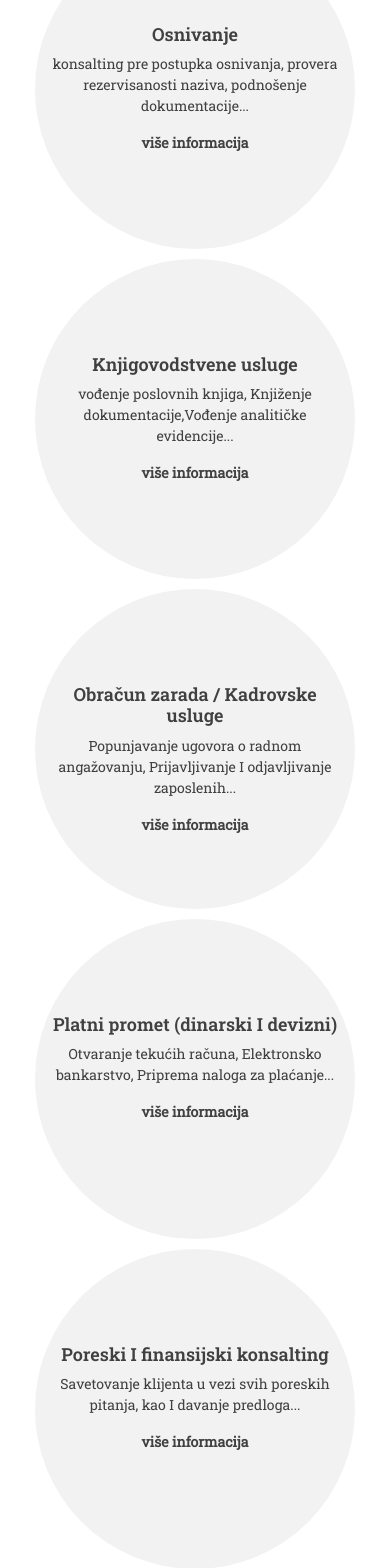
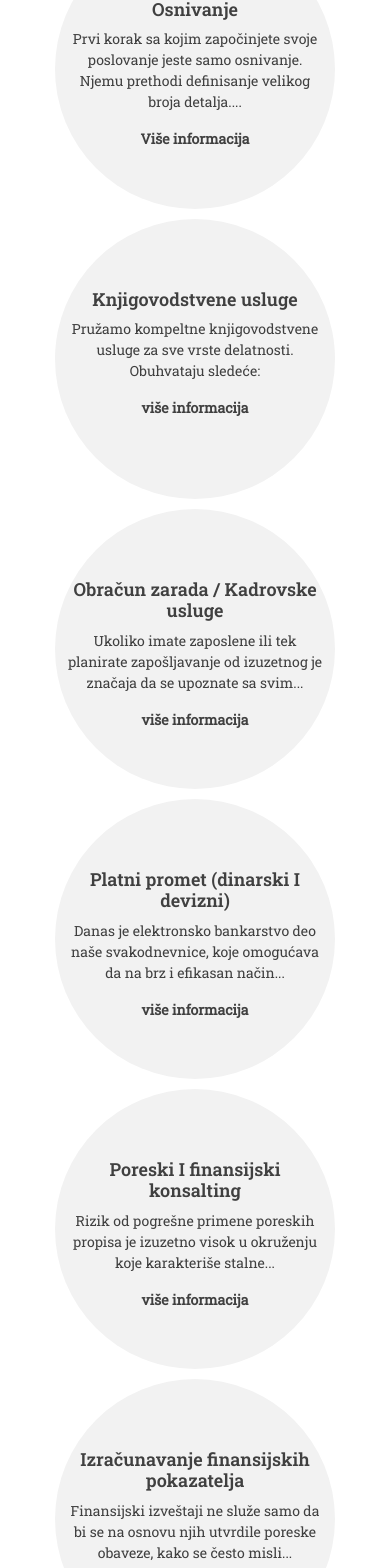
Before and after one commit to DusanJankovic877/flowlence, a Vue app: page /services in a window 390 px wide. Shown: the part 417-1985 px from the top of the page. Built offline with nearby package versions, Linux system fonts and the light colour scheme.

Commit message:
At PriceListComponent i have added some styles for media query, and at Services view i have added styles,  and in its components i have changed text and added class for heading style

```diff
--- a/src/components/servicesComponents/AccountingServicesComponent.vue
+++ b/src/components/servicesComponents/AccountingServicesComponent.vue
@@ -1,12 +1,17 @@
 <template>
-<div class="col-lg-4 m-auto service-height">
+    <div class="col-lg-8 m-auto">
         <h2>Knjigovodstvene usluge</h2>
+        <p class="align-l">
+            <b>
+                Pružamo kompeltne knjigovodstvene usluge za sve vrste delatnosti. Obuhvataju sledeće:
+            </b>
+        </p>
+        <div class="col-lg-8 ml-auto service-height">
             <ul class="text-left">
                 <li>
                     <p>
                         vođenje poslovnih knjiga : dnevnika, glavne knjige, knjige glavne blagajne, knjige ulaznih
                         računa i knjige izlaznih računa
-
                     </p>
                 </li>
                 <li>
@@ -17,7 +22,13 @@
                 </li>
                 <li>
                     <p>
-                Vođenje analitičke evidencije: kupci, dobavljači, osnovna sredstva, roba, material,
+                        Knjiženje dokumentacije u zakonski propisanim evidencijama u skladu sa odredbama Zakona
+                        o računovodstvu i reviziji
+                    </p>
+                </li>
+                <li>
+                    <p>
+                        Vođenje analitičke evidencije: kupci, dobavljači, osnovna sredstva, roba, materijal,
                         proizvodnja, gotovi proizvodi
                     </p>
                 </li>
@@ -27,7 +38,11 @@
                         nivelacija cena
                     </p>
                 </li>
-        <li><p>Obračun I sastavljanje poreske prijave za PDV </p></li>
+                <li>
+                    <p>
+                        Obračun I sastavljanje poreske prijave za PDV
+                    </p>
+                </li>
                 <li>
                     <p>
                         Sastavljanje finansijskih izveštaja sa izradom poreskih bilansa I poreskih prijava poreza na
@@ -35,8 +50,9 @@
                     </p>
                 </li>
             </ul>
+
+        </div>
         <serviceButtonsComponent @send-result-values="goBackTo" @go-back-home="goBackToHome" :fromRoute="fromRoute"/>
-
     </div>
 </template>
 <script>
@@ -58,3 +74,6 @@ export default {
     },
 }
 </script>
+<style >
+
+</style>
--- a/src/components/servicesComponents/CalculationFinancialIndicatorsComponent.vue
+++ b/src/components/servicesComponents/CalculationFinancialIndicatorsComponent.vue
@@ -1,17 +1,28 @@
 <template>
-<div class="col-lg-4 m-auto service-height">
-    <h2>Izračunavanje finansijskih pokazatelja, izrada biznis planova</h2>
-    <ul class="text-left">
-        <li>
-            <p>
-                izračunavanje pokazateljima finansijske uspešnosti poslovanja preduzeća u cilju redovnog
-                praćenja finansijskog stanja preduzeća
-            </p>
-        </li>
-        <li><p>Izrada biznis plana</p></li>
-    </ul>
+<div class="col-lg-8 m-auto">
+        <h2>Izračunavanje finansijskih pokazatelja, izrada biznis planova</h2>
+    <div class="col-lg-9 m-auto service-height">
+        <p>
+            Finansijski izveštaji ne služe samo da bi se na osnovu njih utvrdile poreske obaveze, kako se
+            često misli. Na osnovu njih se mogu izračunati brojni finansijski pokazatelji koji Vam mogu
+            pomoći da donesete ispravne poslovne odluke.
+        </p>
+        <p>
+            Smatramo da je bitno da svaki vlasnik privatnog biznisa danas razume logiku bilansa i da zna
+            u osnovi šta finansijski izveštaji predstavljaju i kako se čitaju.
+        </p>
+        <p>
+            Iz tog razloga pružamo našim klijentima konsultacije i edukaciju iz ove oblasti kako bi bolje
+            razumeli svoje poslovanje u finansijskom smislu. Pored toga bavimo se i izračunavanjem
+            pokazatelja finansijske uspešnosti poslovanja preduzeća uvažavajući specifičnosti u cilju
+            redovnog praćenja finansijskog stanja preduzeća.
+        </p>
+        <p>
+            Izrada biznis planova takođe spada u delokrug naših usluga.
+        </p>
+
+    </div>
     <serviceButtonsComponent @send-result-values="goBackTo" @go-back-home="goBackToHome" :fromRoute="fromRoute"/>
-
 </div>
 </template>
 <script>
--- a/src/components/servicesComponents/FoundationComponent.vue
+++ b/src/components/servicesComponents/FoundationComponent.vue
@@ -1,20 +1,41 @@
 <template>
-<div class="col-lg-4 m-auto service-height">
+    <div class="col-lg-8 m-auto">
         <h2>Osnivanje</h2>
-    {{fromRoute}}
+            <p class="align-l">
+                <b>
+                    Prvi korak sa kojim započinjete svoje poslovanje jeste samo osnivanje. Njemu prethodi
+                    definisanje velikog broja detalja, a mi Vam možemo pomoći u tome da sagledate koji su
+                    najbitniji i na šta treba da obratite posebnu pažnju. Naše usluge obuhvataju:
+                </b>
+            </p>
+    <div class="col-lg-8 ml-auto service-height">
         <ul class="text-left">
             <li>
-            <p>konsalting pre postupka osnivanja (izbor odgovarajuće pravne forme, definisanje pretežne
-                delatnosti, informisanje o fiksnim troškovima poslovanja, mogućim oblicima zapošljavanja I sl.)
+                <p>Konsalting pre postupka osnivanja </p>
+                <ol>
+                    <li>
+                        <p>
+                            Pomoć pri izboru odgovarajuće pravne forme , detaljno informisanje o poreskim
+                            obavezama uz poređenje različitih pravnih formi kako bi se izabrala najoptimalnija
                         </p>
                     </li>
+                    <li><p>Definisanje pretežne delatnosti</p></li>
+                    <li><p>Informisanje o fiksnim troškovima poslovanja</p></li>
+                    <li><p>Informisanje o mogućim oblicima zapošljavanja</p></li>
+                    <li><p>I slično</p></li>
+                </ol>
+            </li>
+            <li><p>Provera rezervisanosti naziva</p></li>
+            <li><p>Podnošenje dokumentacije u APR-u</p></li>
+            <li><p>Otvaranje računa u banci</p></li>
             <li>
-            <p>provera rezervisanosti naziva, podnošenje dokumentacije u APR-u, overa OP obrasca, izrada
-                pečata, otvaranje računa u banci, podnošenje dokumentacije u poresku upravu, prijava u PIO
-                fond, overa zdravstvene kartice.
+                <p>
+                    Podnošenje dokumentacije u poresku upravu (poreske prijave), prijava u PIO fond, overa
+                    zdravstvene kartice.
                 </p>
             </li>
         </ul>
+    </div>
         <serviceButtonsComponent @send-result-values="goBackTo" @go-back-home="goBackToHome" :fromRoute="fromRoute"/>
     </div>
 </template>
--- a/src/components/servicesComponents/PaymentsComponent.vue
+++ b/src/components/servicesComponents/PaymentsComponent.vue
@@ -1,14 +1,27 @@
 <template>
-<div class="col-lg-4 m-auto service-height service-height">
+    <div class="col-lg-8 m-auto">
+
         <h2>Platni promet (dinarski I devizni)</h2>
+        <p class="align-l">
+            <b>
+                Danas je elektronsko bankarstvo deo naše svakodnevnice, koje omogućava da na brz i
+                efikasan način realizujete novčane transkacije. Klijentima dajemo mogućnost da na osnovu
+                ovlašćenja koje nam dodele obavljamo transakcije u njihovo ime i za njihov račun ili u
+                slučaju da žele samostalno da obavljaju elektronsko bankarstvo stojimo na raspolaganju za
+                sva pitanja i podršku.
+            </b>
+        </p>
+        <div class="col-lg-8 ml-auto service-height service-height">
             <ul class="text-left">
-        <li><p>Otvaranje tekućih računa kod domaćih banaka</p></li>
+                <li><p>Pomoć prilikom otvaranje tekućih računa kod domaćih banaka</p></li>
                 <li><p>Elektronsko bankarstvo</p></li>
                 <li><p>Priprema naloga za plaćanje, elektronska plaćanja i transferi u skadu sa instrukcijama klijenta</p></li>
-        <li><p>Preuzimanje izvoda iz banke</p></li>
+                <li><p>Raspored deviznih priliva</p></li>
+                <li><p>Kupoprodaja deviza</p></li>
                 <li><p>Komuniciranje sa bankom</p></li>
-        <li><p>drugi poslovi iz domena kontrole tokova gotovine</p></li>
+                <li><p>Drugi poslovi iz domena kontrole tokova gotovine</p></li>
             </ul>
+        </div>
         <serviceButtonsComponent @send-result-values="goBackTo" @go-back-home="goBackToHome" :fromRoute="fromRoute"/>
     </div>
 </template>
--- a/src/components/servicesComponents/PayrollComponent.vue
+++ b/src/components/servicesComponents/PayrollComponent.vue
@@ -1,14 +1,27 @@
 <template>
-<div class="col-lg-4 m-auto service-height">
+    <div class="col-lg-8 m-auto">
             <h2>Obračun zarada / Kadrovske usluge</h2>
+            <p class="align-l">
+                <b>
+                    Ukoliko imate zaposlene ili tek planirate zapošljavanje od izuzetnog je značaja da se
+                    upoznate sa svim pravima i obavezama koje proizilaze iz radnih odnosa. Bilo da imate svoju
+                    HR službu ili ne, mi Vam stojimo na raspolaganju za usluge iz ove oblasti:
+                </b>
+            </p>
+
+        <div class="col-lg-8 ml-auto service-height">
             <ul class="text-left">
+                <li><p>Informisanje o troškovima poreza i doprinosa za različite oblike zapošljavanja</p></li>
                 <li><p>Popunjavanje ugovora o radnom angažovanju</p></li>
                 <li><p>Prijavljivanje I odjavljivanje zaposlenih na Centralni registar obaveznog socijanog osiguranja</p></li>
+                <li><p>Promena / ažuriranje podataka u Centralnom registru obaveznog socijalnog osiguranja</p></li>
+                <li><p>Prijava osiguranih lica (supružnika, dece...)</p></li>
                 <li><p>Obračun zarada, poreza I doprinosa na zarade</p></li>
                 <li><p>Kontakt sa fondovima socijalnih osiguranja</p></li>
             </ul>
+
+        </div>
         <serviceButtonsComponent @send-result-values="goBackTo" @go-back-home="goBackToHome" :fromRoute="fromRoute"/>
-
     </div>
 </template>
 <script>
--- a/src/components/servicesComponents/TaxFinancialConsultingComponent.vue
+++ b/src/components/servicesComponents/TaxFinancialConsultingComponent.vue
@@ -1,17 +1,28 @@
 <template>
-<div class="col-lg-4 m-auto service-height">
-    <h2>Poreski I finansijski konsalting</h2>
-    <ul class="text-left">
-        <li>
+
+<div>
+
+            <h2 style="margin-bottom: 50px;">Poreski I finansijski konsalting</h2>
+        <div class="col-lg-5 m-auto service-height">
             <p>
-                Savetovanje klijenta u vezi svih poreskih pitanja kao I davanje predloga za postizanje
-                optimalnog rešenja u skladu sa zakonskim propisima
+                Rizik od pogrešne primene poreskih propisa je izuzetno visok u okruženju koje karakteriše
+                stalne promene propisa, kao što je slučaj u našoj zemlji. Kompleksan poreski sistem zahteva
+                stalno praćenje donošenja novih i izmene postojećih propisa i kontinuiranu edukaciju.
             </p>
-        </li>
-    </ul>
+            <p>
+                Pored toga, često se propisuju brojni podsticaji i olakšice čijim se korišćenjem mogu stvoriti
+                poreske uštede ukoliko ispunjavate propisane uslove.
+            </p>
+            <p>
+                Iz gore navedenih razloga smatramo da jedan od najvažnjih aspekta našeg poslovanja je
+                savetovanje klijenta u vezi svih poreskih pitanja kao I davanje predloga za postizanje
+                optimalnog rešenja u skladu sa zakonskim propisima.
+            </p>
+
+        </div>
             <serviceButtonsComponent @send-result-values="goBackTo" @go-back-home="goBackToHome" :fromRoute="fromRoute"/>
+</div>
 
-</div>
 </template>
 <script>
 import serviceButtonsComponent from './serviceButtonsComponent.vue'
--- a/src/views/Services.vue
+++ b/src/views/Services.vue
@@ -8,19 +8,23 @@
           <h1>Usluge</h1>
 
     <div :class="hide ? 'circles hide' : 'circles'">
-
       <button  class="prices-link krug"  @click="foundationService">
         <div class="price-card-body">
         <h3>Osnivanje</h3>
-                <p class="card-text">konsalting pre postupka osnivanja, provera rezervisanosti naziva, podnošenje dokumentacije...</p>
-                <p><b>više informacija</b> </p>
+          <p class="card-text">
+            Prvi korak sa kojim započinjete svoje poslovanje jeste samo osnivanje. Njemu prethodi
+            definisanje velikog broja detalja....
+          </p>
+          <p><b>Više informacija</b> </p>
         </div>
       </button><!-- 1st-->
 
       <button class="prices-link krug" @click="accountingService">
         <div class="price-card-body">
         <h3>Knjigovodstvene usluge</h3>
-                <p class="card-text">vođenje poslovnih knjiga, Knjiženje dokumentacije,Vođenje analitičke evidencije...</p>
+          <p class="card-text">
+            Pružamo kompeltne knjigovodstvene usluge za sve vrste delatnosti. Obuhvataju sledeće:
+          </p>
           <p><b>više informacija</b> </p>
 
         </div>
@@ -30,7 +34,10 @@
       <button class="prices-link krug" @click="payrollPersonnelService">
         <div class="price-card-body">
         <h3>Obračun zarada / Kadrovske usluge</h3>
-                <p class="card-text">Popunjavanje ugovora o radnom angažovanju, Prijavljivanje I odjavljivanje zaposlenih...</p>
+          <p class="card-text">
+            Ukoliko imate zaposlene ili tek planirate zapošljavanje od izuzetnog je značaja da se
+            upoznate sa svim...
+          </p>
           <p><b>više informacija</b> </p>
         </div>
       </button><!-- 3rd-->
@@ -38,7 +45,10 @@
       <button class="prices-link krug" @click="paymentsService">
         <div class="price-card-body">
         <h3>Platni promet (dinarski I devizni)</h3>
-                <p class="card-text">Otvaranje tekućih računa, Elektronsko bankarstvo, Priprema naloga za plaćanje...</p>
+          <p class="card-text">
+            Danas je elektronsko bankarstvo deo naše svakodnevnice, koje omogućava da na brz i
+            efikasan način...
+          </p>
           <p><b>više informacija</b> </p>
         </div>
       </button><!-- 4th-->
@@ -46,19 +56,24 @@
       <button class="prices-link krug" @click="taxFinancialConsulting">
         <div class="price-card-body">
         <h3>Poreski I finansijski konsalting</h3>
-                <p class="card-text">Savetovanje klijenta u vezi svih poreskih pitanja, kao I davanje predloga...</p>
+          <p class="card-text">
+            Rizik od pogrešne primene poreskih propisa je izuzetno visok u okruženju koje karakteriše
+            stalne...
+          </p>
           <p><b>više informacija</b> </p>
         </div>
       </button><!-- 5th-->
 
       <button class="prices-link krug" @click="calculationFinancialIndicator">
         <div class="price-card-body">
-              <h3>Izračunavanje finansijskih pokazatelja, izrada biznis planova</h3>
-                <p class="card-text">izračunavanje pokazateljima, Izrada biznis plana...</p>
+        <h3>Izračunavanje finansijskih pokazatelja</h3>
+          <p class="card-text">
+            Finansijski izveštaji ne služe samo da bi se na osnovu njih utvrdile poreske obaveze, kako se
+            često misli...
+          </p>
           <p><b>više informacija</b> </p>
         </div>
       </button><!-- 6th-->
-
     </div>
 
     <Foundation @send-result-values-to-parent="serviceReset" @go-back-home-to-parent="toHome" :fromRoute="fromRoute" :class="foundation ? ' ' : 'hide'"/>
@@ -166,6 +181,7 @@ export default {
 }
 </script>
 <style >
+
 .services {
   margin-top: 50px !important;
   padding-bottom: 156px;
@@ -176,6 +192,9 @@ export default {
 
 }
 .text-left p{
+  text-align: left;
+}
+.align-l{
     text-align: left;
 }
 .service-height{
@@ -209,14 +228,16 @@ export default {
   border-radius: 25em !important;
   padding: 70px 10px 0 10px;
 }
-
-
 .services-row{
   display: flex;
 }
 @media only screen and (max-width: 1024px){
   .services{
     margin-bottom: -70px !important;
+  }
+  .price-card-body h3{
+    padding-left:1px;
+    padding-right:1px;
   }
   .services-row{
     display: flex;
@@ -230,6 +251,20 @@ export default {
   .services-row{
   display: inline;
 }
+.krug{
+    background-color: #f2f2f2;
+    height: 280px;
+    width: 280px;
+    border-radius: 25em;
+    padding: 0;
+    margin:5px auto !important;
+}
+.price-card-body {
+    height: 280px;
+    width: 280px;
+  padding: 45px 10px 0 10px;
+
+}
 }
 }
 
```
Also changed, not shown: src/components/PriceListComponent.vue (+12 -0 lines). Lines whose indentation alone changed are shown as unchanged.
